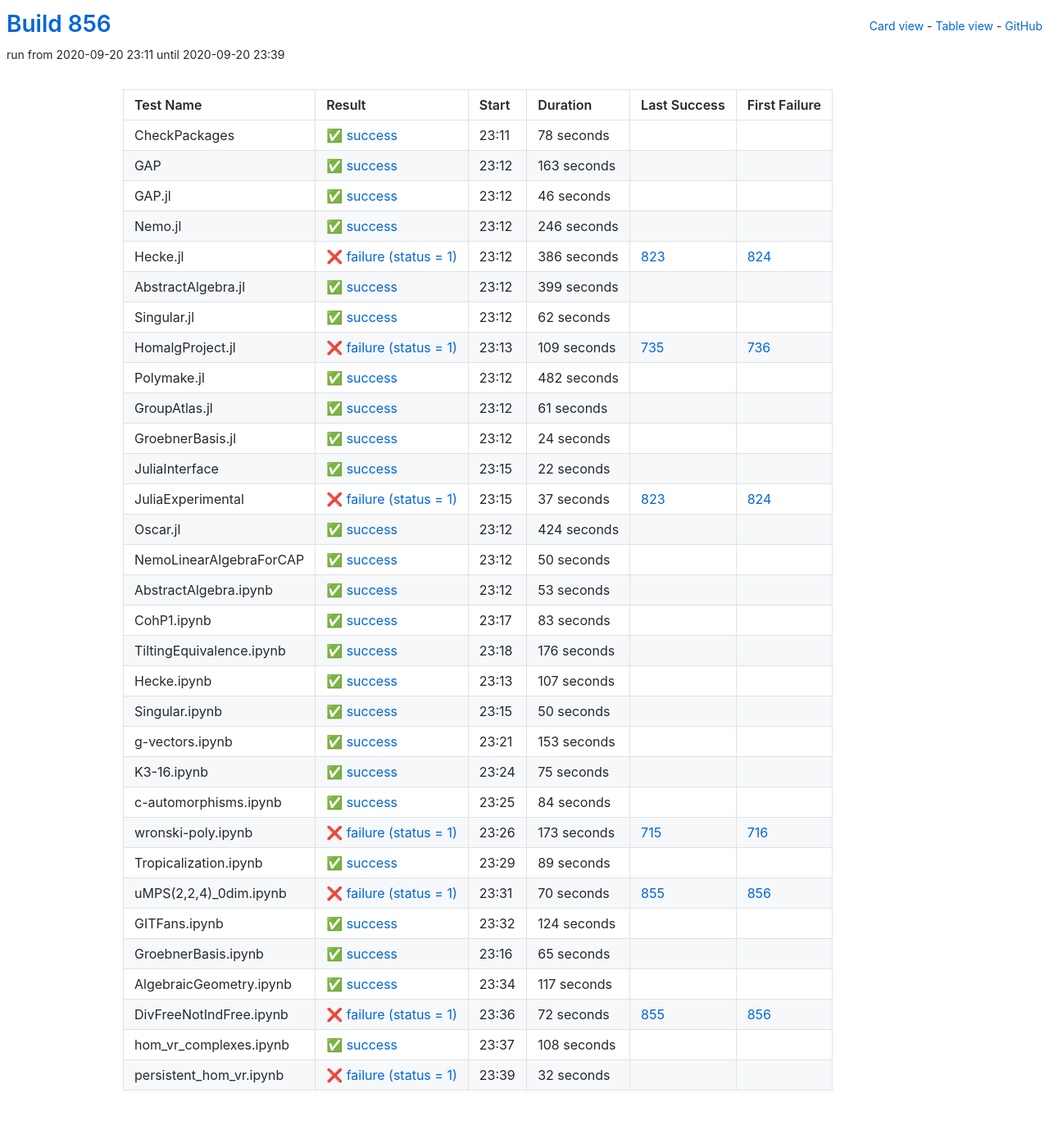
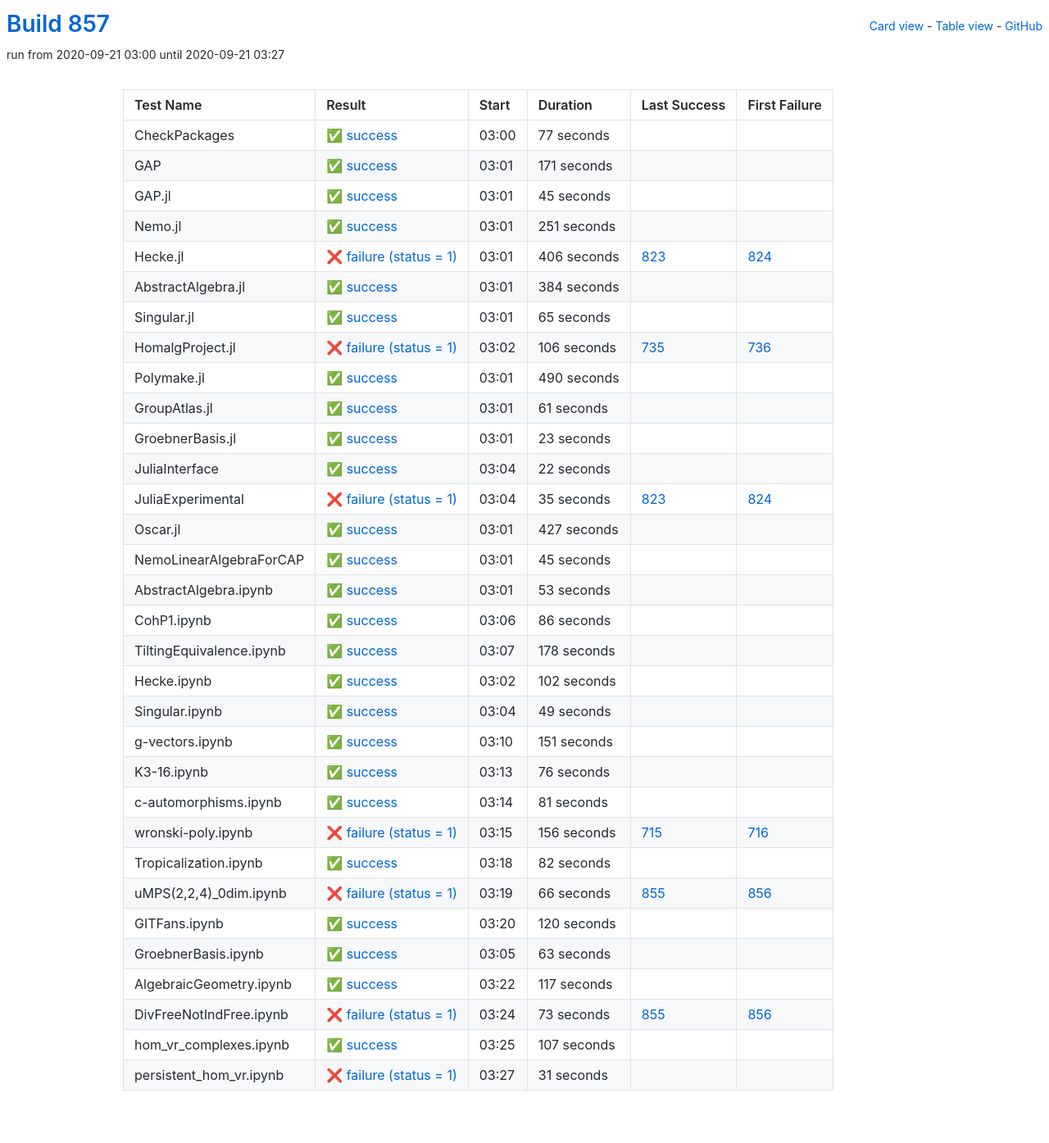
Before and after one commit to oscar-system/oscar-ci-status-stable, a Jekyll site: the page built from table.html, in a window 1280 px wide. Shown: the whole page at 82% size. Built offline with Jekyll 4.4.1, drawn with Linux system fonts in a browser that asks for light colours.

Commit message:
Build #857

```diff
--- a/_data/ci.yml
+++ b/_data/ci.yml
@@ -1,6 +1,6 @@
 ---
-build: 856
-build_url: https://oscarci.mathematik.uni-kl.de/job/oscar-stable/856/
+build: 857
+build_url: https://oscarci.mathematik.uni-kl.de/job/oscar-stable/857/
 job: oscar-stable
 organization: oscar-system
 repo: oscar-ci-status-stable
@@ -8,116 +8,116 @@ repourl: https://github.com/oscar-system/oscar-ci-status-stable
 tests:
 - name: CheckPackages
   id: checkpackages
-  log: https://oscarci.mathematik.uni-kl.de/job/oscar-stable/856/artifact/logs/build-856/CheckPackages.log
-  start: 2020-09-20 23:11
+  log: https://oscarci.mathematik.uni-kl.de/job/oscar-stable/857/artifact/logs/build-857/CheckPackages.log
+  start: 2020-09-21 03:00
   success: true
   exitcode: 0
   status: success
-  duration: 78
+  duration: 77
   last_success: false
   last_success_url:
   first_failure: false
   first_failure_url:
 - name: GAP
   id: gap
-  log: https://oscarci.mathematik.uni-kl.de/job/oscar-stable/856/artifact/logs/build-856/GAP.log
-  start: 2020-09-20 23:12
+  log: https://oscarci.mathematik.uni-kl.de/job/oscar-stable/857/artifact/logs/build-857/GAP.log
+  start: 2020-09-21 03:01
   success: true
   exitcode: 0
   status: success
-  duration: 163
+  duration: 171
   last_success: false
   last_success_url:
   first_failure: false
   first_failure_url:
 - name: GAP.jl
   id: gap-jl
-  log: https://oscarci.mathematik.uni-kl.de/job/oscar-stable/856/artifact/logs/build-856/GAP.jl.log
-  start: 2020-09-20 23:12
+  log: https://oscarci.mathematik.uni-kl.de/job/oscar-stable/857/artifact/logs/build-857/GAP.jl.log
+  start: 2020-09-21 03:01
   success: true
   exitcode: 0
   status: success
-  duration: 46
+  duration: 45
   last_success: false
   last_success_url:
   first_failure: false
   first_failure_url:
 - name: Nemo.jl
   id: nemo-jl
-  log: https://oscarci.mathematik.uni-kl.de/job/oscar-stable/856/artifact/logs/build-856/Nemo.jl.log
-  start: 2020-09-20 23:12
+  log: https://oscarci.mathematik.uni-kl.de/job/oscar-stable/857/artifact/logs/build-857/Nemo.jl.log
+  start: 2020-09-21 03:01
   success: true
   exitcode: 0
   status: success
-  duration: 246
+  duration: 251
   last_success: false
   last_success_url:
   first_failure: false
   first_failure_url:
 - name: Hecke.jl
   id: hecke-jl
-  log: https://oscarci.mathematik.uni-kl.de/job/oscar-stable/856/artifact/logs/build-856/Hecke.jl.log
-  start: 2020-09-20 23:12
+  log: https://oscarci.mathematik.uni-kl.de/job/oscar-stable/857/artifact/logs/build-857/Hecke.jl.log
+  start: 2020-09-21 03:01
   success: false
   exitcode: 1
   status: failure
-  duration: 386
+  duration: 406
   last_success: 823
   last_success_url: https://oscarci.mathematik.uni-kl.de/job/oscar-stable/823/
   first_failure: 824
   first_failure_url: https://oscarci.mathematik.uni-kl.de/job/oscar-stable/824/
 - name: AbstractAlgebra.jl
   id: abstractalgebra-jl
-  log: https://oscarci.mathematik.uni-kl.de/job/oscar-stable/856/artifact/logs/build-856/AbstractAlgebra.jl.log
-  start: 2020-09-20 23:12
+  log: https://oscarci.mathematik.uni-kl.de/job/oscar-stable/857/artifact/logs/build-857/AbstractAlgebra.jl.log
+  start: 2020-09-21 03:01
   success: true
   exitcode: 0
   status: success
-  duration: 399
+  duration: 384
   last_success: false
   last_success_url:
   first_failure: false
   first_failure_url:
 - name: Singular.jl
   id: singular-jl
-  log: https://oscarci.mathematik.uni-kl.de/job/oscar-stable/856/artifact/logs/build-856/Singular.jl.log
-  start: 2020-09-20 23:12
+  log: https://oscarci.mathematik.uni-kl.de/job/oscar-stable/857/artifact/logs/build-857/Singular.jl.log
+  start: 2020-09-21 03:01
   success: true
   exitcode: 0
   status: success
-  duration: 62
+  duration: 65
   last_success: false
   last_success_url:
   first_failure: false
   first_failure_url:
 - name: HomalgProject.jl
   id: homalgproject-jl
-  log: https://oscarci.mathematik.uni-kl.de/job/oscar-stable/856/artifact/logs/build-856/HomalgProject.jl.log
-  start: 2020-09-20 23:13
+  log: https://oscarci.mathematik.uni-kl.de/job/oscar-stable/857/artifact/logs/build-857/HomalgProject.jl.log
+  start: 2020-09-21 03:02
   success: false
   exitcode: 1
   status: failure
-  duration: 109
+  duration: 106
   last_success: 735
   last_success_url: https://oscarci.mathematik.uni-kl.de/job/oscar-stable/735/
   first_failure: 736
   first_failure_url: https://oscarci.mathematik.uni-kl.de/job/oscar-stable/736/
 - name: Polymake.jl
   id: polymake-jl
-  log: https://oscarci.mathematik.uni-kl.de/job/oscar-stable/856/artifact/logs/build-856/Polymake.jl.log
-  start: 2020-09-20 23:12
+  log: https://oscarci.mathematik.uni-kl.de/job/oscar-stable/857/artifact/logs/build-857/Polymake.jl.log
+  start: 2020-09-21 03:01
   success: true
   exitcode: 0
   status: success
-  duration: 482
+  duration: 490
   last_success: false
   last_success_url:
   first_failure: false
   first_failure_url:
 - name: GroupAtlas.jl
   id: groupatlas-jl
-  log: https://oscarci.mathematik.uni-kl.de/job/oscar-stable/856/artifact/logs/build-856/GroupAtlas.jl.log
-  start: 2020-09-20 23:12
+  log: https://oscarci.mathematik.uni-kl.de/job/oscar-stable/857/artifact/logs/build-857/GroupAtlas.jl.log
+  start: 2020-09-21 03:01
   success: true
   exitcode: 0
   status: success
@@ -128,20 +128,20 @@ tests:
   first_failure_url:
 - name: GroebnerBasis.jl
   id: groebnerbasis-jl
-  log: https://oscarci.mathematik.uni-kl.de/job/oscar-stable/856/artifact/logs/build-856/GroebnerBasis.jl.log
-  start: 2020-09-20 23:12
+  log: https://oscarci.mathematik.uni-kl.de/job/oscar-stable/857/artifact/logs/build-857/GroebnerBasis.jl.log
+  start: 2020-09-21 03:01
   success: true
   exitcode: 0
   status: success
-  duration: 24
+  duration: 23
   last_success: false
   last_success_url:
   first_failure: false
   first_failure_url:
 - name: JuliaInterface
   id: juliainterface
-  log: https://oscarci.mathematik.uni-kl.de/job/oscar-stable/856/artifact/logs/build-856/JuliaInterface.log
-  start: 2020-09-20 23:15
+  log: https://oscarci.mathematik.uni-kl.de/job/oscar-stable/857/artifact/logs/build-857/JuliaInterface.log
+  start: 2020-09-21 03:04
   success: true
   exitcode: 0
   status: success
@@ -152,44 +152,44 @@ tests:
   first_failure_url:
 - name: JuliaExperimental
   id: juliaexperimental
-  log: https://oscarci.mathematik.uni-kl.de/job/oscar-stable/856/artifact/logs/build-856/JuliaExperimental.log
-  start: 2020-09-20 23:15
+  log: https://oscarci.mathematik.uni-kl.de/job/oscar-stable/857/artifact/logs/build-857/JuliaExperimental.log
+  start: 2020-09-21 03:04
   success: false
   exitcode: 1
   status: failure
-  duration: 37
+  duration: 35
   last_success: 823
   last_success_url: https://oscarci.mathematik.uni-kl.de/job/oscar-stable/823/
   first_failure: 824
   first_failure_url: https://oscarci.mathematik.uni-kl.de/job/oscar-stable/824/
 - name: Oscar.jl
   id: oscar-jl
-  log: https://oscarci.mathematik.uni-kl.de/job/oscar-stable/856/artifact/logs/build-856/Oscar.jl.log
-  start: 2020-09-20 23:12
+  log: https://oscarci.mathematik.uni-kl.de/job/oscar-stable/857/artifact/logs/build-857/Oscar.jl.log
+  start: 2020-09-21 03:01
   success: true
   exitcode: 0
   status: success
-  duration: 424
+  duration: 427
   last_success: false
   last_success_url:
   first_failure: false
   first_failure_url:
 - name: NemoLinearAlgebraForCAP
   id: nemolinearalgebraforcap
-  log: https://oscarci.mathematik.uni-kl.de/job/oscar-stable/856/artifact/logs/build-856/NemoLinearAlgebraForCAP.log
-  start: 2020-09-20 23:12
+  log: https://oscarci.mathematik.uni-kl.de/job/oscar-stable/857/artifact/logs/build-857/NemoLinearAlgebraForCAP.log
+  start: 2020-09-21 03:01
   success: true
   exitcode: 0
   status: success
-  duration: 50
+  duration: 45
   last_success: false
   last_success_url:
   first_failure: false
   first_failure_url:
 - name: AbstractAlgebra.ipynb
   id: abstractalgebra-ipynb
-  log: https://oscarci.mathematik.uni-kl.de/job/oscar-stable/856/artifact/logs/build-856/AbstractAlgebra.ipynb.log
-  start: 2020-09-20 23:12
+  log: https://oscarci.mathematik.uni-kl.de/job/oscar-stable/857/artifact/logs/build-857/AbstractAlgebra.ipynb.log
+  start: 2020-09-21 03:01
   success: true
   exitcode: 0
   status: success
@@ -200,152 +200,152 @@ tests:
   first_failure_url:
 - name: CohP1.ipynb
   id: cohp1-ipynb
-  log: https://oscarci.mathematik.uni-kl.de/job/oscar-stable/856/artifact/logs/build-856/CohP1.ipynb.log
-  start: 2020-09-20 23:17
+  log: https://oscarci.mathematik.uni-kl.de/job/oscar-stable/857/artifact/logs/build-857/CohP1.ipynb.log
+  start: 2020-09-21 03:06
   success: true
   exitcode: 0
   status: success
-  duration: 83
+  duration: 86
   last_success: false
   last_success_url:
   first_failure: false
   first_failure_url:
 - name: TiltingEquivalence.ipynb
   id: tiltingequivalence-ipynb
-  log: https://oscarci.mathematik.uni-kl.de/job/oscar-stable/856/artifact/logs/build-856/TiltingEquivalence.ipynb.log
-  start: 2020-09-20 23:18
+  log: https://oscarci.mathematik.uni-kl.de/job/oscar-stable/857/artifact/logs/build-857/TiltingEquivalence.ipynb.log
+  start: 2020-09-21 03:07
   success: true
   exitcode: 0
   status: success
-  duration: 176
+  duration: 178
   last_success: false
   last_success_url:
   first_failure: false
   first_failure_url:
 - name: Hecke.ipynb
   id: hecke-ipynb
-  log: https://oscarci.mathematik.uni-kl.de/job/oscar-stable/856/artifact/logs/build-856/Hecke.ipynb.log
-  start: 2020-09-20 23:13
+  log: https://oscarci.mathematik.uni-kl.de/job/oscar-stable/857/artifact/logs/build-857/Hecke.ipynb.log
+  start: 2020-09-21 03:02
   success: true
   exitcode: 0
   status: success
-  duration: 107
+  duration: 102
   last_success: false
   last_success_url:
   first_failure: false
   first_failure_url:
 - name: Singular.ipynb
   id: singular-ipynb
-  log: https://oscarci.mathematik.uni-kl.de/job/oscar-stable/856/artifact/logs/build-856/Singular.ipynb.log
-  start: 2020-09-20 23:15
+  log: https://oscarci.mathematik.uni-kl.de/job/oscar-stable/857/artifact/logs/build-857/Singular.ipynb.log
+  start: 2020-09-21 03:04
   success: true
   exitcode: 0
   status: success
-  duration: 50
+  duration: 49
   last_success: false
   last_success_url:
   first_failure: false
   first_failure_url:
 - name: g-vectors.ipynb
   id: g-vectors-ipynb
-  log: https://oscarci.mathematik.uni-kl.de/job/oscar-stable/856/artifact/logs/build-856/g-vectors.ipynb.log
-  start: 2020-09-20 23:21
+  log: https://oscarci.mathematik.uni-kl.de/job/oscar-stable/857/artifact/logs/build-857/g-vectors.ipynb.log
+  start: 2020-09-21 03:10
   success: true
   exitcode: 0
   status: success
-  duration: 153
+  duration: 151
   last_success: false
   last_success_url:
   first_failure: false
   first_failure_url:
 - name: K3-16.ipynb
   id: k3-16-ipynb
-  log: https://oscarci.mathematik.uni-kl.de/job/oscar-stable/856/artifact/logs/build-856/K3-16.ipynb.log
-  start: 2020-09-20 23:24
+  log: https://oscarci.mathematik.uni-kl.de/job/oscar-stable/857/artifact/logs/build-857/K3-16.ipynb.log
+  start: 2020-09-21 03:13
   success: true
   exitcode: 0
   status: success
-  duration: 75
+  duration: 76
   last_success: false
   last_success_url:
   first_failure: false
   first_failure_url:
 - name: c-automorphisms.ipynb
   id: c-automorphisms-ipynb
-  log: https://oscarci.mathematik.uni-kl.de/job/oscar-stable/856/artifact/logs/build-856/c-automorphisms.ipynb.log
-  start: 2020-09-20 23:25
+  log: https://oscarci.mathematik.uni-kl.de/job/oscar-stable/857/artifact/logs/build-857/c-automorphisms.ipynb.log
+  start: 2020-09-21 03:14
   success: true
   exitcode: 0
   status: success
-  duration: 84
+  duration: 81
   last_success: false
   last_success_url:
   first_failure: false
   first_failure_url:
 - name: wronski-poly.ipynb
   id: wronski-poly-ipynb
-  log: https://oscarci.mathematik.uni-kl.de/job/oscar-stable/856/artifact/logs/build-856/wronski-poly.ipynb.log
-  start: 2020-09-20 23:26
+  log: https://oscarci.mathematik.uni-kl.de/job/oscar-stable/857/artifact/logs/build-857/wronski-poly.ipynb.log
+  start: 2020-09-21 03:15
   success: false
   exitcode: 1
   status: failure
-  duration: 173
+  duration: 156
   last_success: 715
   last_success_url: https://oscarci.mathematik.uni-kl.de/job/oscar-stable/715/
   first_failure: 716
   first_failure_url: https://oscarci.mathematik.uni-kl.de/job/oscar-stable/716/
 - name: Tropicalization.ipynb
   id: tropicalization-ipynb
-  log: https://oscarci.mathematik.uni-kl.de/job/oscar-stable/856/artifact/logs/build-856/Tropicalization.ipynb.log
-  start: 2020-09-20 23:29
+  log: https://oscarci.mathematik.uni-kl.de/job/oscar-stable/857/artifact/logs/build-857/Tropicalization.ipynb.log
+  start: 2020-09-21 03:18
   success: true
   exitcode: 0
   status: success
-  duration: 89
+  duration: 82
   last_success: false
   last_success_url:
   first_failure: false
   first_failure_url:
 - name: uMPS(2,2,4)_0dim.ipynb
   id: umps-2-2-4-0dim-ipynb
-  log: https://oscarci.mathematik.uni-kl.de/job/oscar-stable/856/artifact/logs/build-856/uMPS-2-2-4-_0dim.ipynb.log
-  start: 2020-09-20 23:31
+  log: https://oscarci.mathematik.uni-kl.de/job/oscar-stable/857/artifact/logs/build-857/uMPS-2-2-4-_0dim.ipynb.log
+  start: 2020-09-21 03:19
   success: false
   exitcode: 1
   status: failure
-  duration: 70
+  duration: 66
   last_success: 855
   last_success_url: https://oscarci.mathematik.uni-kl.de/job/oscar-stable/855/
   first_failure: 856
   first_failure_url: https://oscarci.mathematik.uni-kl.de/job/oscar-stable/856/
 - name: GITFans.ipynb
   id: gitfans-ipynb
-  log: https://oscarci.mathematik.uni-kl.de/job/oscar-stable/856/artifact/logs/build-856/GITFans.ipynb.log
-  start: 2020-09-20 23:32
+  log: https://oscarci.mathematik.uni-kl.de/job/oscar-stable/857/artifact/logs/build-857/GITFans.ipynb.log
+  start: 2020-09-21 03:20
   success: true
   exitcode: 0
   status: success
-  duration: 124
+  duration: 120
   last_success: false
   last_success_url:
   first_failure: false
   first_failure_url:
 - name: GroebnerBasis.ipynb
   id: groebnerbasis-ipynb
-  log: https://oscarci.mathematik.uni-kl.de/job/oscar-stable/856/artifact/logs/build-856/GroebnerBasis.ipynb.log
-  start: 2020-09-20 23:16
+  log: https://oscarci.mathematik.uni-kl.de/job/oscar-stable/857/artifact/logs/build-857/GroebnerBasis.ipynb.log
+  start: 2020-09-21 03:05
   success: true
   exitcode: 0
   status: success
-  duration: 65
+  duration: 63
   last_success: false
   last_success_url:
   first_failure: false
   first_failure_url:
 - name: AlgebraicGeometry.ipynb
   id: algebraicgeometry-ipynb
-  log: https://oscarci.mathematik.uni-kl.de/job/oscar-stable/856/artifact/logs/build-856/AlgebraicGeometry.ipynb.log
-  start: 2020-09-20 23:34
+  log: https://oscarci.mathematik.uni-kl.de/job/oscar-stable/857/artifact/logs/build-857/AlgebraicGeometry.ipynb.log
+  start: 2020-09-21 03:22
   success: true
   exitcode: 0
   status: success
@@ -356,36 +356,36 @@ tests:
   first_failure_url:
 - name: DivFreeNotIndFree.ipynb
   id: divfreenotindfree-ipynb
-  log: https://oscarci.mathematik.uni-kl.de/job/oscar-stable/856/artifact/logs/build-856/DivFreeNotIndFree.ipynb.log
-  start: 2020-09-20 23:36
+  log: https://oscarci.mathematik.uni-kl.de/job/oscar-stable/857/artifact/logs/build-857/DivFreeNotIndFree.ipynb.log
+  start: 2020-09-21 03:24
   success: false
   exitcode: 1
   status: failure
-  duration: 72
+  duration: 73
   last_success: 855
   last_success_url: https://oscarci.mathematik.uni-kl.de/job/oscar-stable/855/
   first_failure: 856
   first_failure_url: https://oscarci.mathematik.uni-kl.de/job/oscar-stable/856/
 - name: hom_vr_complexes.ipynb
   id: hom-vr-complexes-ipynb
-  log: https://oscarci.mathematik.uni-kl.de/job/oscar-stable/856/artifact/logs/build-856/hom_vr_complexes.ipynb.log
-  start: 2020-09-20 23:37
+  log: https://oscarci.mathematik.uni-kl.de/job/oscar-stable/857/artifact/logs/build-857/hom_vr_complexes.ipynb.log
+  start: 2020-09-21 03:25
   success: true
   exitcode: 0
   status: success
-  duration: 108
+  duration: 107
   last_success: false
   last_success_url:
   first_failure: false
   first_failure_url:
 - name: persistent_hom_vr.ipynb
   id: persistent-hom-vr-ipynb
-  log: https://oscarci.mathematik.uni-kl.de/job/oscar-stable/856/artifact/logs/build-856/persistent_hom_vr.ipynb.log
-  start: 2020-09-20 23:39
+  log: https://oscarci.mathematik.uni-kl.de/job/oscar-stable/857/artifact/logs/build-857/persistent_hom_vr.ipynb.log
+  start: 2020-09-21 03:27
   success: false
   exitcode: 1
   status: failure
-  duration: 32
+  duration: 31
   last_success: false
   last_success_url:
   first_failure: false
```
Also changed, not shown: README.md.
